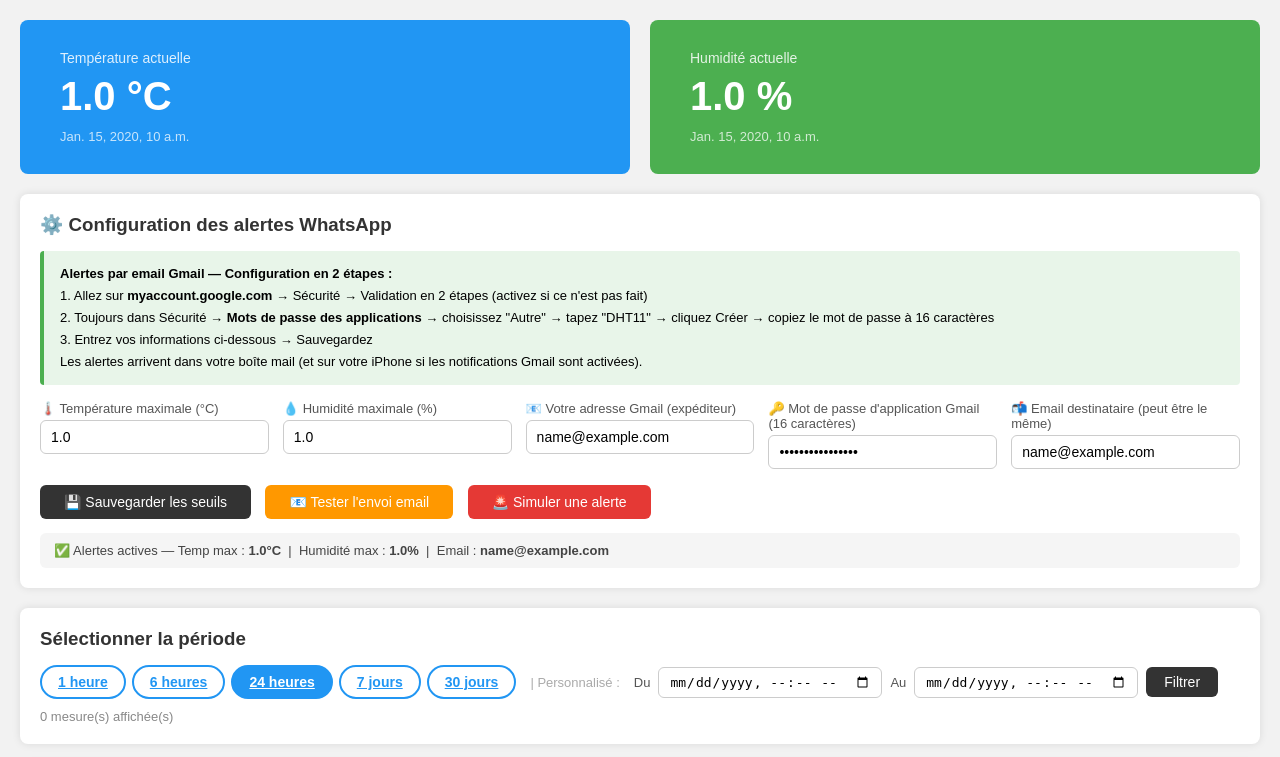
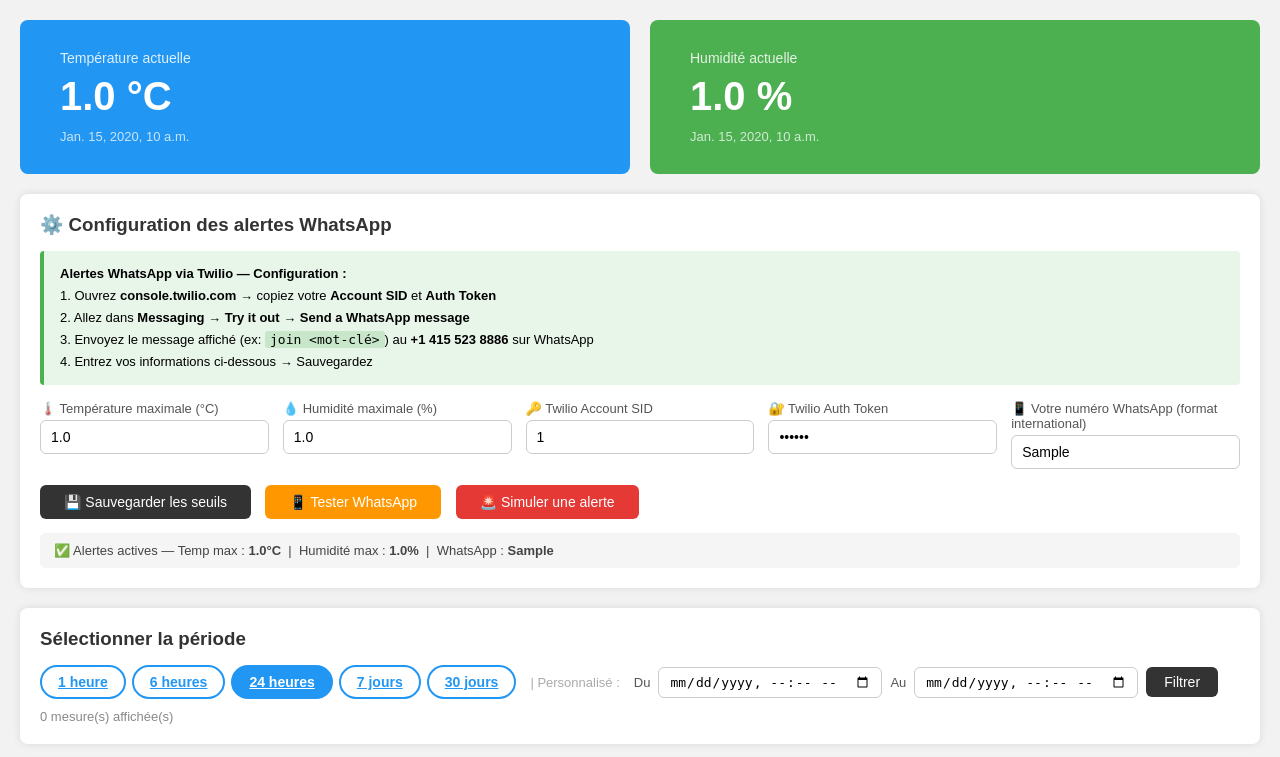
Before and after one commit to mhandibrahim6-del/Projet-Django, a Django app: page / in a window 1280 px wide. Shown: the part 53-810 px from the top of the page. Run offline with Django 5.2, Linux system fonts and the light colour scheme; tables that the repository leaves empty hold one stand-in row (values such as "Sample post").

Commit message:
Remplacer email par WhatsApp Twilio pour alertes Co-Authored-By: Claude Sonnet 4.6 <noreply@anthropic.com>

```diff
--- a/DHT11/models.py
+++ b/DHT11/models.py
@@ -8,9 +8,9 @@ class DHT11(models.Model):
 class Seuil(models.Model):
     temp_max              = models.FloatField(default=30.0)
     humidite_max          = models.FloatField(default=80.0)
-    email_from            = models.CharField(max_length=100, default='')
-    email_password        = models.CharField(max_length=100, default='')
-    email_to              = models.CharField(max_length=100, default='')
+    twilio_sid            = models.CharField(max_length=100, default='')
+    twilio_token          = models.CharField(max_length=100, default='')
+    whatsapp_to           = models.CharField(max_length=20, default='')
     derniere_alerte_temp  = models.DateTimeField(null=True, blank=True)
     derniere_alerte_humid = models.DateTimeField(null=True, blank=True)
 
--- a/DHT11/views.py
+++ b/DHT11/views.py
@@ -37,59 +37,53 @@ def dashboard(request):
 def sauvegarder_seuil(request):
     if request.method == 'POST':
         seuil, _ = Seuil.objects.get_or_create(id=1)
-        seuil.temp_max      = float(request.POST.get('temp_max', 30))
-        seuil.humidite_max  = float(request.POST.get('humidite_max', 80))
-        seuil.email_from    = request.POST.get('email_from', '').strip()
-        seuil.email_password= request.POST.get('email_password', '').strip()
-        seuil.email_to      = request.POST.get('email_to', '').strip()
+        seuil.temp_max     = float(request.POST.get('temp_max', 30))
+        seuil.humidite_max = float(request.POST.get('humidite_max', 80))
+        seuil.twilio_sid   = request.POST.get('twilio_sid', '').strip()
+        seuil.twilio_token = request.POST.get('twilio_token', '').strip()
+        seuil.whatsapp_to  = request.POST.get('whatsapp_to', '').strip()
         seuil.save()
     return redirect('/')
 
 
 def simuler_alerte(request):
-    import smtplib
-    from email.mime.text import MIMEText
+    import urllib.request, urllib.parse, base64
     seuil  = Seuil.objects.first()
     mesure = DHT11.objects.order_by('-date').first()
-    if not seuil or not seuil.email_from or not seuil.email_to:
-        return JsonResponse({'ok': False, 'erreur': 'Email non configuré'})
+    if not seuil or not seuil.twilio_sid or not seuil.whatsapp_to:
+        return JsonResponse({'ok': False, 'erreur': 'WhatsApp non configuré'})
     if not mesure:
         return JsonResponse({'ok': False, 'erreur': 'Aucune mesure en base'})
     alertes = []
     if mesure.temperature > seuil.temp_max:
-        alertes.append(f"Température: {mesure.temperature}°C dépasse le seuil de {seuil.temp_max}°C")
+        alertes.append(f"Temperature: {mesure.temperature}C depasse le seuil de {seuil.temp_max}C")
     if mesure.humidite > seuil.humidite_max:
-        alertes.append(f"Humidité: {mesure.humidite}% dépasse le seuil de {seuil.humidite_max}%")
+        alertes.append(f"Humidite: {mesure.humidite}% depasse le seuil de {seuil.humidite_max}%")
     if not alertes:
-        return JsonResponse({'ok': False, 'erreur': f'Aucun seuil dépassé (Temp: {mesure.temperature}°C / Hum: {mesure.humidite}%)'})
-    corps = "\n".join(alertes)
+        return JsonResponse({'ok': False, 'erreur': f'Aucun seuil depasse (Temp: {mesure.temperature}C / Hum: {mesure.humidite}%)'})
     try:
-        msg = MIMEText(corps, 'plain', 'utf-8')
-        msg['Subject'] = 'ALERTE DHT11 - Seuil dépassé'
-        msg['From']    = seuil.email_from
-        msg['To']      = seuil.email_to
-        with smtplib.SMTP_SSL('smtp.gmail.com', 465, timeout=10) as serveur:
-            serveur.login(seuil.email_from, seuil.email_password)
-            serveur.sendmail(seuil.email_from, seuil.email_to, msg.as_string())
-        return JsonResponse({'ok': True, 'message': corps})
+        for msg in alertes:
+            url  = f"https://api.twilio.com/2010-04-01/Accounts/{seuil.twilio_sid}/Messages.json"
+            data = urllib.parse.urlencode({'From': 'whatsapp:+14155238886', 'To': f'whatsapp:{seuil.whatsapp_to}', 'Body': msg}).encode()
+            creds = base64.b64encode(f"{seuil.twilio_sid}:{seuil.twilio_token}".encode()).decode()
+            req = urllib.request.Request(url, data=data, headers={'Authorization': f'Basic {creds}', 'Content-Type': 'application/x-www-form-urlencoded'})
+            urllib.request.urlopen(req, timeout=10)
+        return JsonResponse({'ok': True, 'message': " | ".join(alertes)})
     except Exception as e:
         return JsonResponse({'ok': False, 'erreur': str(e)})
 
 
 def tester_notification(request):
-    import smtplib
-    from email.mime.text import MIMEText
+    import urllib.request, urllib.parse, base64
     seuil = Seuil.objects.first()
-    if not seuil or not seuil.email_from or not seuil.email_to:
-        return JsonResponse({'ok': False, 'erreur': 'Email non configuré'})
+    if not seuil or not seuil.twilio_sid or not seuil.whatsapp_to:
+        return JsonResponse({'ok': False, 'erreur': 'WhatsApp non configuré'})
     try:
-        msg = MIMEText("Test alerte DHT11 - La connexion fonctionne !", 'plain', 'utf-8')
-        msg['Subject'] = 'Test Alerte DHT11'
-        msg['From']    = seuil.email_from
-        msg['To']      = seuil.email_to
-        with smtplib.SMTP_SSL('smtp.gmail.com', 465, timeout=10) as serveur:
-            serveur.login(seuil.email_from, seuil.email_password)
-            serveur.sendmail(seuil.email_from, seuil.email_to, msg.as_string())
+        url  = f"https://api.twilio.com/2010-04-01/Accounts/{seuil.twilio_sid}/Messages.json"
+        data = urllib.parse.urlencode({'From': 'whatsapp:+14155238886', 'To': f'whatsapp:{seuil.whatsapp_to}', 'Body': 'Test alerte DHT11 - La connexion fonctionne !'}).encode()
+        creds = base64.b64encode(f"{seuil.twilio_sid}:{seuil.twilio_token}".encode()).decode()
+        req = urllib.request.Request(url, data=data, headers={'Authorization': f'Basic {creds}', 'Content-Type': 'application/x-www-form-urlencoded'})
+        urllib.request.urlopen(req, timeout=10)
         return JsonResponse({'ok': True})
     except Exception as e:
         return JsonResponse({'ok': False, 'erreur': str(e)})
--- a/templates/dashboard.html
+++ b/templates/dashboard.html
@@ -263,11 +263,11 @@
     <h3>⚙️ Configuration des alertes WhatsApp</h3>
 
     <div class="instructions">
-        <strong>Alertes par email Gmail — Configuration en 2 étapes :</strong><br>
-        1. Allez sur <strong>myaccount.google.com</strong> → Sécurité → Validation en 2 étapes (activez si ce n'est pas fait)<br>
-        2. Toujours dans Sécurité → <strong>Mots de passe des applications</strong> → choisissez "Autre" → tapez "DHT11" → cliquez Créer → copiez le mot de passe à 16 caractères<br>
-        3. Entrez vos informations ci-dessous → Sauvegardez<br>
-        Les alertes arrivent dans votre boîte mail (et sur votre iPhone si les notifications Gmail sont activées).
+        <strong>Alertes WhatsApp via Twilio — Configuration :</strong><br>
+        1. Ouvrez <strong>console.twilio.com</strong> → copiez votre <strong>Account SID</strong> et <strong>Auth Token</strong><br>
+        2. Allez dans <strong>Messaging → Try it out → Send a WhatsApp message</strong><br>
+        3. Envoyez le message affiché (ex: <code>join &lt;mot-clé&gt;</code>) au <strong>+1 415 523 8886</strong> sur WhatsApp<br>
+        4. Entrez vos informations ci-dessous → Sauvegardez
     </div>
 
     <form method="post" action="/seuil/sauvegarder/">
@@ -284,32 +284,32 @@
                        value="{{ seuil.humidite_max|default:80 }}" placeholder="ex: 80">
             </div>
             <div>
-                <label>📧 Votre adresse Gmail (expéditeur)</label>
-                <input type="email" name="email_from"
-                       value="{{ seuil.email_from|default:'' }}" placeholder="moncompte@gmail.com">
+                <label>🔑 Twilio Account SID</label>
+                <input type="text" name="twilio_sid"
+                       value="{{ seuil.twilio_sid|default:'' }}" placeholder="ACxxxxxxxxxxxxxxxx">
             </div>
             <div>
-                <label>🔑 Mot de passe d'application Gmail (16 caractères)</label>
-                <input type="password" name="email_password"
-                       value="{{ seuil.email_password|default:'' }}" placeholder="xxxx xxxx xxxx xxxx">
+                <label>🔐 Twilio Auth Token</label>
+                <input type="password" name="twilio_token"
+                       value="{{ seuil.twilio_token|default:'' }}" placeholder="votre auth token">
             </div>
             <div>
-                <label>📬 Email destinataire (peut être le même)</label>
-                <input type="email" name="email_to"
-                       value="{{ seuil.email_to|default:'' }}" placeholder="moncompte@gmail.com">
+                <label>📱 Votre numéro WhatsApp (format international)</label>
+                <input type="text" name="whatsapp_to"
+                       value="{{ seuil.whatsapp_to|default:'' }}" placeholder="+212615724850">
             </div>
         </div>
         <button type="submit" class="btn-sauvegarder">💾 Sauvegarder les seuils</button>
-        <button type="button" class="btn-tester" onclick="testerNotif()">📧 Tester l'envoi email</button>
+        <button type="button" class="btn-tester" onclick="testerNotif()">📱 Tester WhatsApp</button>
         <button type="button" class="btn-tester" style="background:#e53935;" onclick="simulerAlerte()">🚨 Simuler une alerte</button>
     </form>
     <div id="test-resultat" style="margin-top:12px;font-size:14px;"></div>
 
-    {% if seuil and seuil.email_to %}
+    {% if seuil and seuil.whatsapp_to %}
     <div class="seuil-actifs">
         ✅ Alertes actives — Temp max : <strong>{{ seuil.temp_max }}°C</strong> &nbsp;|&nbsp;
         Humidité max : <strong>{{ seuil.humidite_max }}%</strong> &nbsp;|&nbsp;
-        Email : <strong>{{ seuil.email_to }}</strong>
+        WhatsApp : <strong>{{ seuil.whatsapp_to }}</strong>
     </div>
     {% endif %}
 </div>
```
Also changed, not shown: DHT11/api.py (+25 -19 lines), DHT11/migrations/0007_seuil_twilio.py (added).
